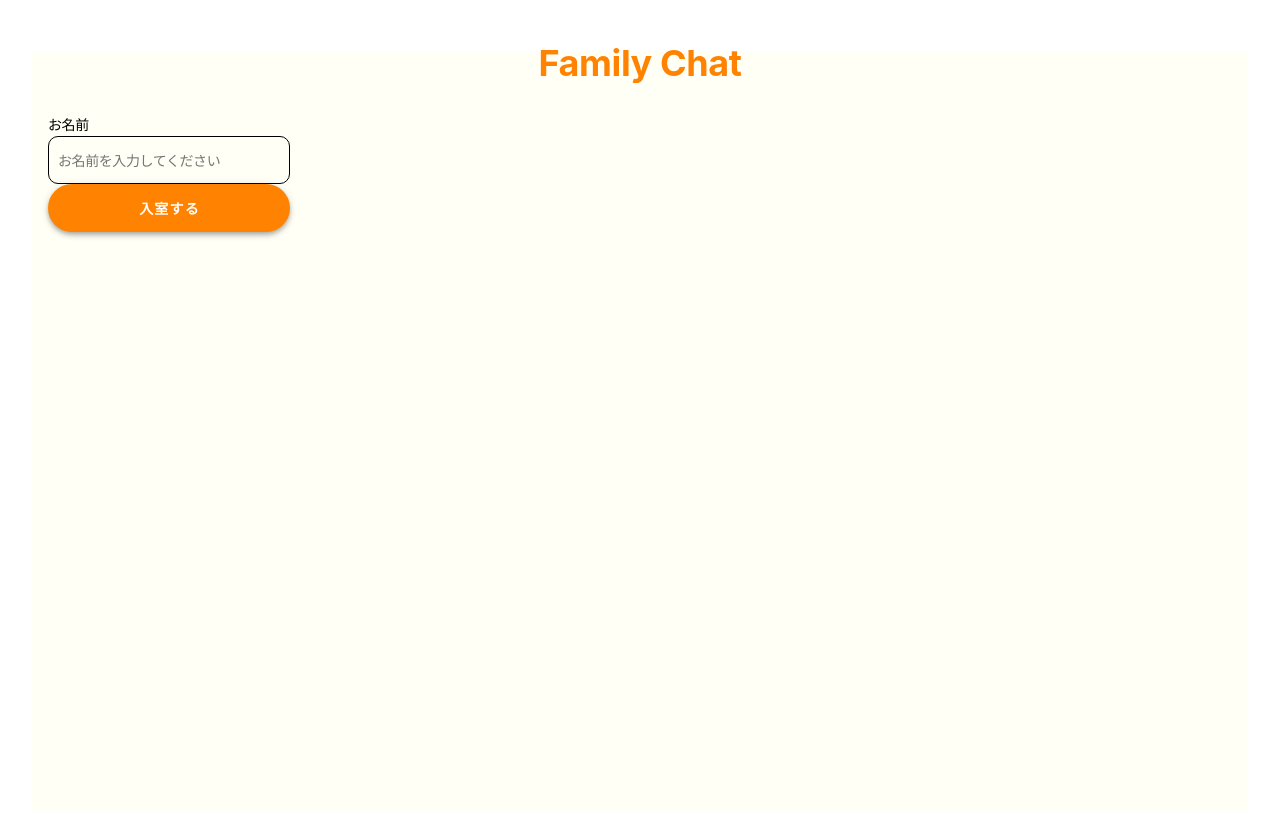
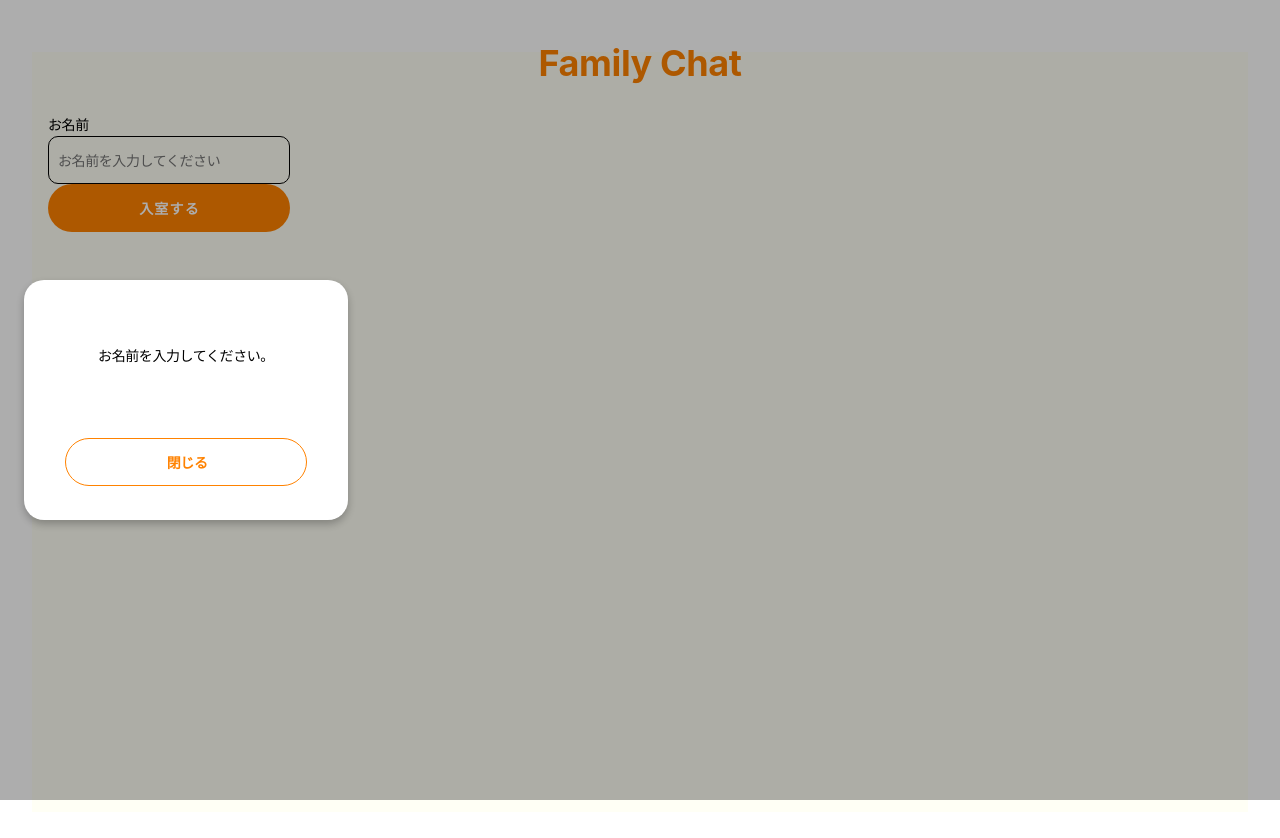
Before and after one commit to syomakudo/rakus-hackathon, a Vue app in the folder chatapp/: page / in a window 1280 px wide. Both pictures are taken after a click on the button "入室する". Shown: the top 838 px of the page. After the commit the page ends 800 px from the top, so only its background shows below. Built offline with nearby package versions, Linux system fonts and the light colour scheme; no server answers.

Commit message:
ダイアログの追加

```diff
--- a/chatapp/src/components/Login.vue
+++ b/chatapp/src/components/Login.vue
@@ -20,12 +20,13 @@ const message = reactive({
 const inputUserName = ref("");
 // #endregion
 
+const dialog = ref(false);
 // #region browser event handler
 // 入室メッセージをクライアントに送信する
 const onEnter = () => {
   // ユーザー名が入力されているかチェック
   if (inputUserName.value == "") {
-    alert("ユーザー名を入力してください。");
+    dialog.value = true;
     return;
   }
 
@@ -52,6 +53,7 @@ const onEnter = () => {
     </div>
     <v-btn
       rounded
+      flat
       height="48"
       width="242"
       color="#FF8200"
@@ -60,6 +62,18 @@ const onEnter = () => {
      >
       入室する
     </v-btn>
+    <v-dialog
+      v-model="dialog"
+    >
+      <div class="Dialog">
+        <div class="dialogtext">
+            お名前を入力してください。
+        </div>
+          <v-btn rounded flat height="48" width="242"
+            class="buttonDialog"
+            @click="dialog = false">閉じる</v-btn>
+      </div>
+    </v-dialog>
   </div>
   </v-app>
 </template>
@@ -116,4 +130,37 @@ const onEnter = () => {
   font-style: normal;
   font-weight: 700;
 }
+
+/*ダイアログの箱の設定と内部の共通の設定*/
+.Dialog {
+  height: 240px;
+  width: 324px;
+  border-radius: 20px;
+  background: #FFF;
+  box-shadow: 0px 4px 8px 0px rgba(0, 0, 0, 0.25);
+  font-family: Inter;
+  font-style: normal;
+  font-size: 14px;
+  text-align: center;
+}
+/*ダイアログ内のテキストの設定 */
+.dialogtext {
+  color: #000;
+  font-weight: 400;
+  line-height: 22px; /* 157.143% */
+  letter-spacing: -0.408px;
+  margin-top: 65px;
+  margin-bottom: 71px;
+}
+/*ダイアログ内のボタンの設定 */
+.buttonDialog {
+  border: 1px solid #FF8200;
+  color: #FF8200;
+  padding: 3px 16px 2px 17px;
+  justify-content: center;
+  align-items: center;
+  font-weight: 700;
+  line-height: 22px; /* 157.143% */
+  letter-spacing: -0.408px;
+}
 </style>
```
